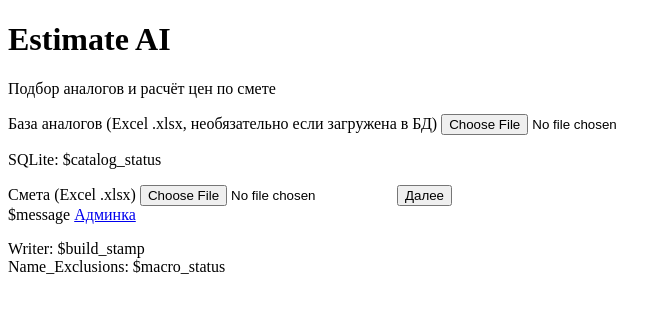
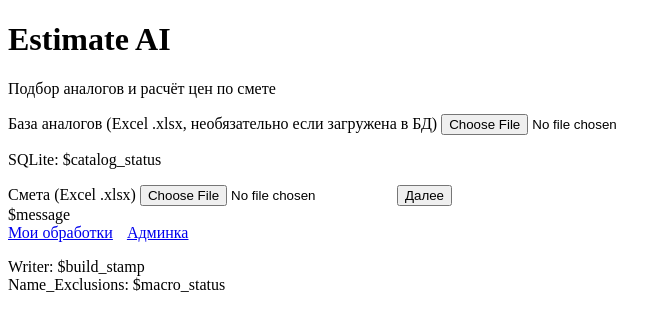
Before and after one commit to AIestimGRO/estimate-ai, a Python web app: template app/web/templates/index.html in a window 1280 px wide. Shown: the top 331 px of the page, without its empty margins (0-671 px from the left). Run offline with Jinja, Linux system fonts and the light colour scheme; the template is opened without the code that fills it, so the values that code supplies are empty.

Commit message:
Link authenticated workspace from home page

```diff
--- a/app/web/templates/index.html
+++ b/app/web/templates/index.html
@@ -21,7 +21,10 @@
       <button type="submit">Далее</button>
     </form>
     $message
-    <a class="back" href="/admin">Админка</a>
+    <div style="display:flex;gap:14px;flex-wrap:wrap">
+      <a class="back" href="/jobs">Мои обработки</a>
+      <a class="back" href="/admin">Админка</a>
+    </div>
     <p class="build">Writer: $build_stamp<br>Name_Exclusions: $macro_status</p>
   </main>
 </body>
```
